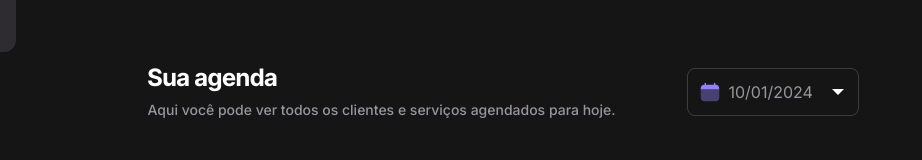
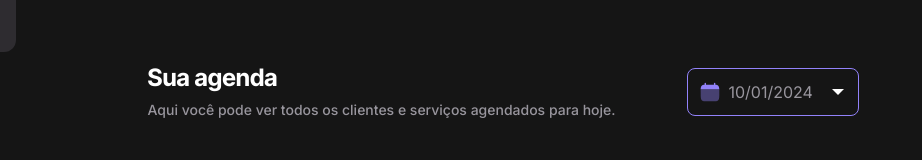
Before and after one commit to maiquitome/rocketseat-desafio-mundo-pet, a plain HTML site: page index.html in a window 1280 px wide. In both pictures the pointer is over the element 909 px from the left and 92 px from the top of the page. Shown: the full height of the page, 137-1059 px from the left. Drawn offline with Linux system fonts and the light colour scheme.

Commit message:
feat: :sparkles: add hover to `.custom-select`

```diff
--- a/src/styles/form/select.css
+++ b/src/styles/form/select.css
@@ -11,6 +11,9 @@
   }
   &:has(select.clock) {
     background: url(../../assets/clock.svg) no-repeat 8%;
+  }
+  &:hover {
+    border: solid 1px var(--color-border-brand);
   }
 }
 
```
